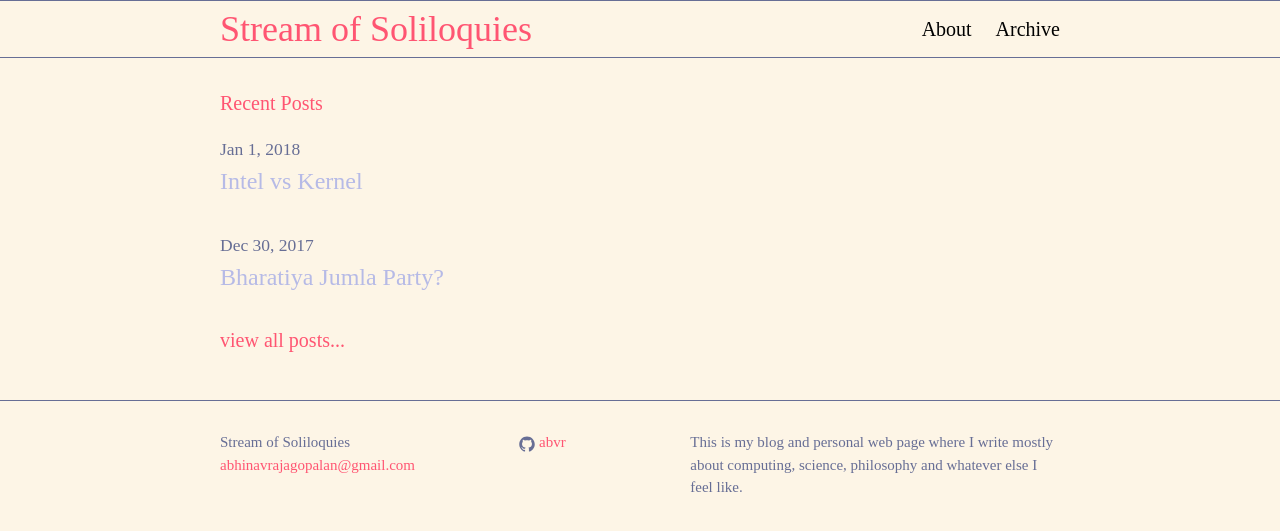
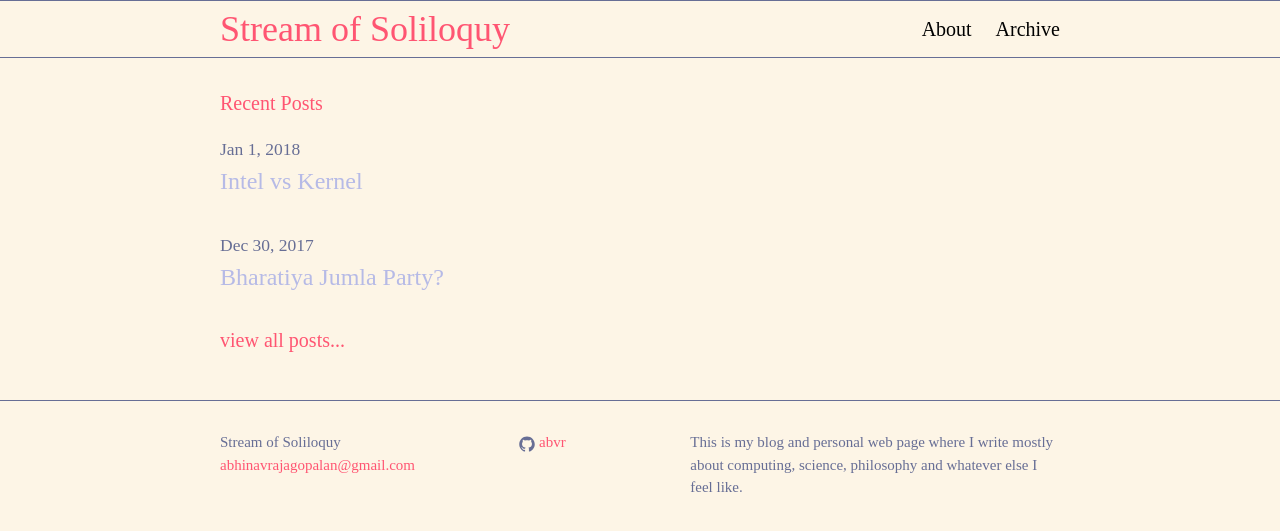
Before and after one commit to abvr/abvr.github.io, a Jekyll site: the page built from index.html, in a window 1280 px wide. Shown: the top 531 px of the page. Built offline with Jekyll 4.4.1, drawn with Linux system fonts in a browser that asks for light colours.

Commit message:
Update _config.yml

```diff
--- a/_config.yml
+++ b/_config.yml
@@ -8,7 +8,7 @@
 exclude: [vendor, "Gemfile", "Gemfile.lock"]
 
 # Site settings
-title: Stream of Soliloquies
+title: Stream of Soliloquy
 email: abhinavrajagopalan@gmail.com
 description: > # this means to ignore newlines until "baseurl:"
     This is my blog and personal web page where I write mostly about computing, science, philosophy and whatever else I feel like.
```
